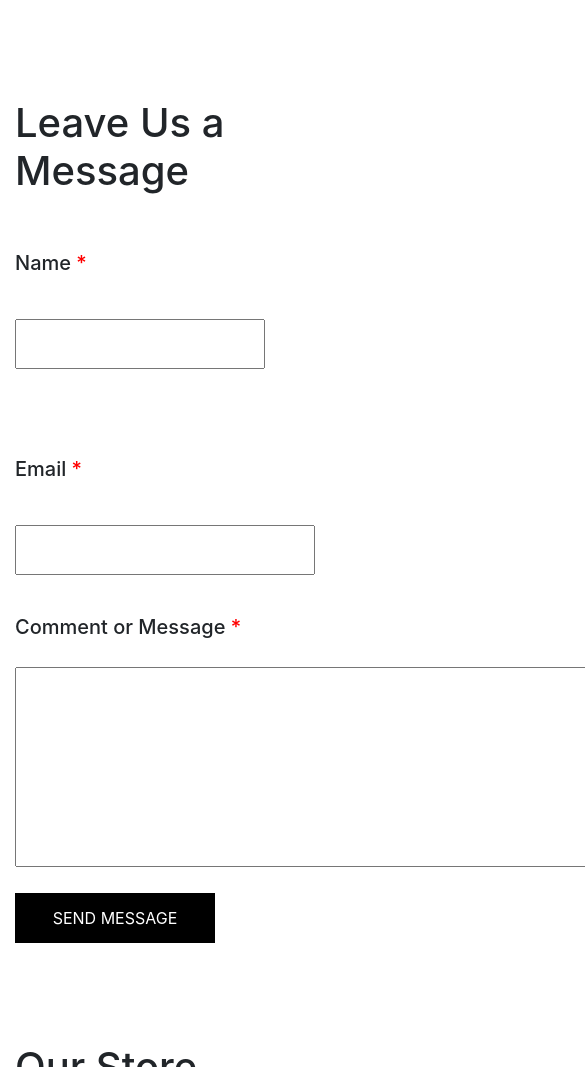
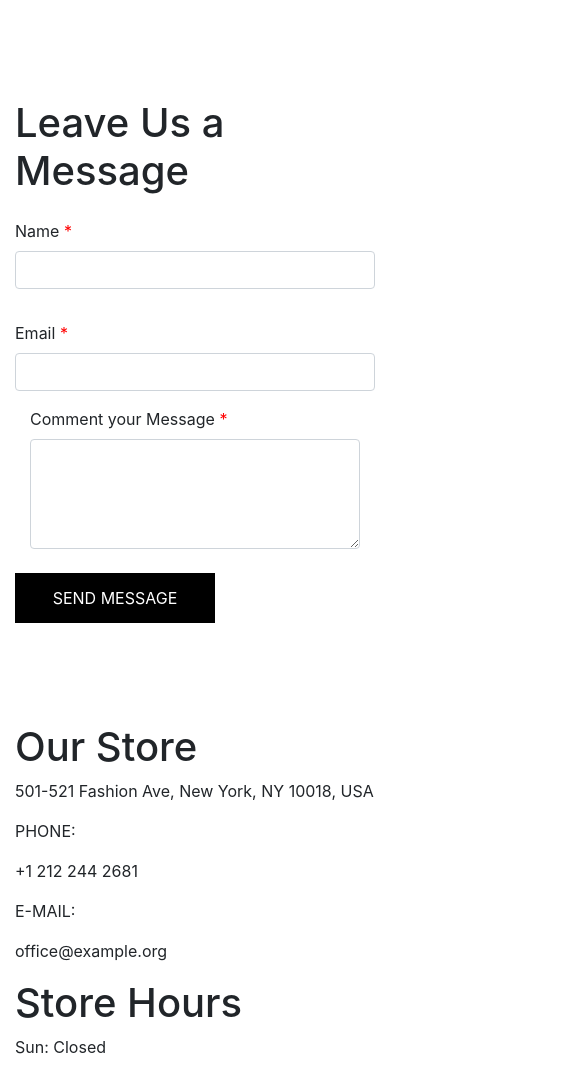
Before and after one commit to Ahmed-Gehad/Botiga, a plain HTML site: page contact.html in a window 390 px wide. Shown: the part 803-1870 px from the top of the page, 585 px wide, since content can reach past the window. Drawn offline with nearby package versions, Linux system fonts and the light colour scheme.

Commit message:
edit contact responsive

```diff
--- a/contact.html
+++ b/contact.html
@@ -48,7 +48,7 @@
 
      <div class="container">
         <div class="row">
-            <div class="col-lg-12 text-center mb-5 mt-5">
+            <div class="col-lg-12  text-center mb-5 mt-5">
                 <h1>Contact Us</h1>
             </div>
         </div>
@@ -57,8 +57,8 @@
          <!-- ----------------start iframe------------------------- -->
     <div class="container">
         <div class="row">
-            <div class="col-lg-12 text-center mt-5 mb-5">
-                <iframe src="https://www.google.com/maps/embed?pb=!1m18!1m12!1m3!1d3022.4144535083074!2d-73.98621297672595!3d40.752908271387376!2m3!1f0!2f0!3f0!3m2!1i1024!2i768!4f13.1!3m3!1m2!1s0x89c259ab87bfffff%3A0x189f281028fa3e1b!2zNTAxLTUyMSBGYXNoaW9uIEF2ZSwgTmV3IFlvcmssIE5ZIDEwMDE42Iwg2KfZhNmI2YTYp9mK2KfYqiDYp9mE2YXYqtit2K_YqQ!5e0!3m2!1sar!2seg!4v1732605620077!5m2!1sar!2seg" width="1000" height="500" style="border:0;"  allowfullscreen="" loading="lazy" referrerpolicy="no-referrer-when-downgrade" ></iframe>
+            <div class="col-lg-12 col-md-12 col-sm-12 text-center mt-5 mb-5">
+                <iframe src="https://www.google.com/maps/embed?pb=!1m18!1m12!1m3!1d3022.4144535083074!2d-73.98621297672595!3d40.752908271387376!2m3!1f0!2f0!3f0!3m2!1i1024!2i768!4f13.1!3m3!1m2!1s0x89c259ab87bfffff%3A0x189f281028fa3e1b!2zNTAxLTUyMSBGYXNoaW9uIEF2ZSwgTmV3IFlvcmssIE5ZIDEwMDE42Iwg2KfZhNmI2YTYp9mK2KfYqiDYp9mE2YXYqtit2K_YqQ!5e0!3m2!1sar!2seg!4v1732605620077!5m2!1sar!2seg" width="1000" height="500" style="border:0;"  allowfullscreen="" loading="lazy" referrerpolicy="no-referrer-when-downgrade" class="col-lg-12 col-md-12 col-sm-12" ></iframe>
             </div>
         </div>
     </div>
@@ -69,22 +69,22 @@
                 <div class="row ">
                     <div class="col-lg-12 ">
                         <div class="row ">
-                            <div class="col-lg-8" id="personal">
+                            <div class="col-lg-8 col-md-12" id="personal">
                                 <h1 >Leave Us a Message</h1>
                                    <div class="row">
-                                    <div class="col-lg-4">
-                                        <h5 class="mt-5 mb-4">Name <span id="sp">*</span> </h5>
-                                         <input id="name" type="text" name="name" required>
+                                    <div class="col-lg-5 my-3">
+                                        <label for="name" class="form-label">Name <span id="sp">*</span></label>
+                                         <input id="name" type="text" name="name"  class="form-control " required>
                                     </div>
-                                    <div class="col-lg-8">
-                                        <h5 class="mt-5 mb-4">Email <span id="sp">*</span> </h5>
-                                         <input id="email" type="email" name="email" required>
+                                    <div class="col-lg-5  my-3">
+                                        <label for="email" class="form-label">Email <span id="sp">*</span></label>
+                                         <input id="email" type="email"  class="form-control " name="email" required>
                                     </div>
                                    </div>
-
-                                <h5>Comment or Message <span id="sp">*</span> </h5>
-                                  <textarea name="message" id="message" rows="4" required></textarea>
-
+                                   <div class="col-lg-10">
+                                        <label for="message" class="form-label">Comment your Message <span id="sp">*</span></label>
+                                        <textarea name="message" id="message"  class="form-control " rows="4" required></textarea>
+                                   </div>
                                 <br><button class="bu" type="submit" onclick="sendEmail()">SEND MESSAGE</button>
                               </div>
                               <div class="col-lg-4 " class="detail">
--- a/css/style.css
+++ b/css/style.css
@@ -105,29 +105,29 @@ opacity: 1;
 /* --------------contact-------------------- */
 
 
-    #name{
+    /* #name{
         margin-bottom:40px ;
         margin-top: 20px;
 
         width: 250px;
         height: 50px;
         padding: 10px;
-    }
-    #email{
+    } */
+    /* #email{
         margin-bottom:40px ;
         margin-top: 20px;
         padding: 10px;
 
         width: 300px;
         height: 50px;
-    }
-    #message{
+    } */
+    /* #message{
         width: 600px;
         height: 200px;
         margin: 20px 0px ;
         padding: 20px;
     }
-
+     */
     .bu{
         width: 200px;
         margin-bottom: 100px;
```
